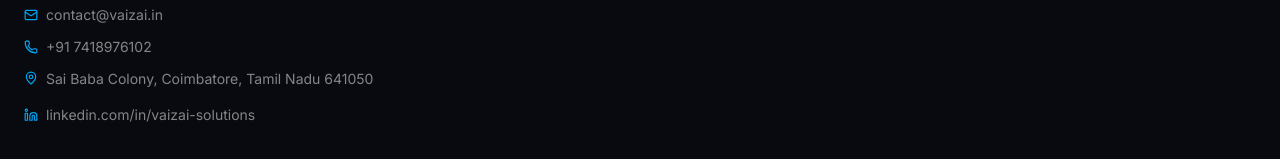
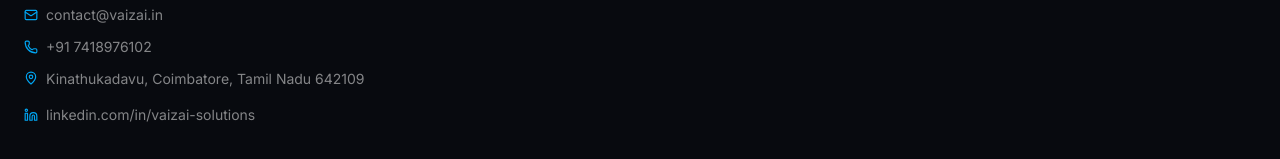
Before and after one commit to JayasudhanS/Vaizai-Website, a Next.js app: page / in a window 1280 px wide. Shown: the part 3026-3185 px from the top of the page. Built offline with nearby package versions, Linux system fonts and the light colour scheme.

Commit message:
Update Footer.tsx

```diff
--- a/components/Footer.tsx
+++ b/components/Footer.tsx
@@ -63,7 +63,7 @@ export default function Footer() {
                             </a>
                             <p className="flex items-start gap-2">
                                 <MapPin size={14} className="text-sky-500 mt-0.5 shrink-0" />
-                                Sai Baba Colony, Coimbatore, Tamil Nadu 641050
+                                Kinathukadavu, Coimbatore, Tamil Nadu 642109
                             </p>
                             <a
                                 href="https://www.linkedin.com/in/vaizai-solutions-02602b3b8/"
```
